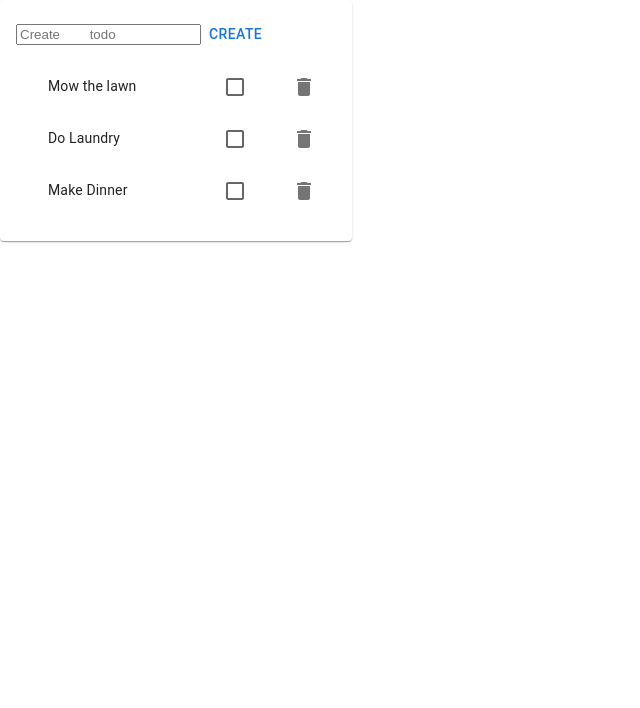
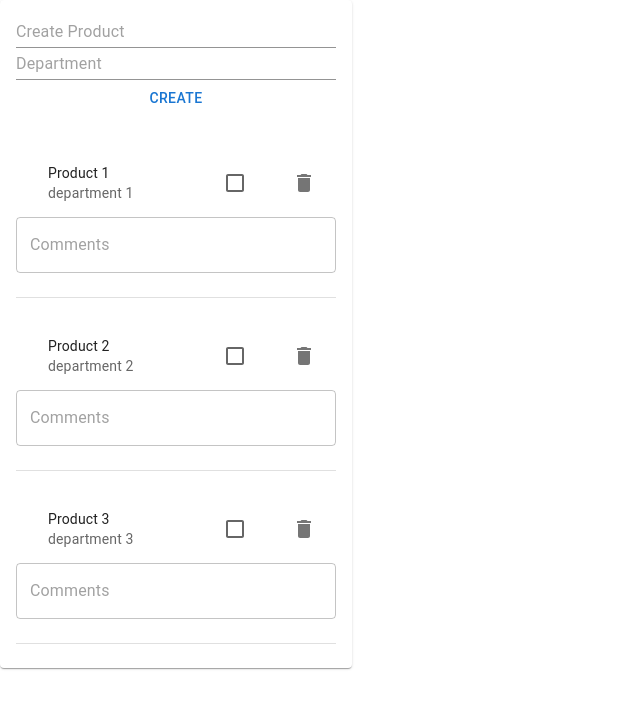
Before and after one commit to mcsandpunk/GROTE_frontend, a React (Create React App) app: page / in a window 1280 px wide. Shown: the top 708 px of the page, without its empty margins (0-640 px from the left). Built offline with nearby package versions, Linux system fonts and the light colour scheme.

Commit message:
updating dtos, components & pages to product model

```diff
--- a/src/App.jsx
+++ b/src/App.jsx
@@ -1,13 +1,13 @@
 import { Route, Routes } from "react-router-dom";
 import React from "react";
 import "./App.css";
-import TodoContainer from "./pages/TodoContainer";
+import Products from "./pages/Products";
 import Login from "./pages/login";
 
 const App = () => {
   return (
     <Routes>
-      <Route exact path="/" element={<TodoContainer />} />
+      <Route exact path="/" element={<Products />} />
       <Route exact path="/login" element={<Login />} />
     </Routes>
   );
--- /dev/null
+++ b/src/components/ProductInput.jsx
@@ -0,0 +1,41 @@
+import { Box, Button, Input } from "@mui/material";
+import React from "react";
+
+const ProductInput = ({ onCreate }) => {
+  const [product, setProduct] = React.useState("");
+  const [department, setDepartment] = React.useState("");
+
+  const handleSubmit = (e) => {
+    e.preventDefault();
+
+    if (!product) return alert("Please add a Product");
+
+    if (!department) return alert("Please add a Department");
+
+    onCreate({product, department});
+
+    setProduct("");
+    setDepartment("");
+  };
+
+  return (
+    <form onSubmit={handleSubmit}>
+        <Box display="flex" flexDirection="column">
+        <Input
+          type="text"
+          placeholder="Create Product"
+          value={product}
+          onChange={(e) => setProduct(e.target.value)}
+        />
+        <Input
+          type="text"
+          placeholder="Department"
+          value={department}
+          onChange={(e) => setDepartment(e.target.value)}
+        />
+        <Button onClick={handleSubmit}>Create</Button>
+    </Box>
+      </form>
+  );
+};
+export default ProductInput;
--- /dev/null
+++ b/src/components/ProductItem.jsx
@@ -0,0 +1,42 @@
+import { Delete } from "@mui/icons-material";
+import { Box, Button, Checkbox, IconButton, ListItem, ListItemButton, ListItemText, TextField } from "@mui/material";
+
+const ProductItem = (props) => {
+  const { productId, department, productName, onDelete, onToggle, checked } = props;
+  return (
+    <Box sx={{ display: "flex", flexDirection: "column", paddingY: "1.5rem" }}>
+      <Box sx={{ display: "flex" }}>
+        <ListItem
+          onClick={onToggle}
+          key={productId}
+          secondaryAction={
+            <Checkbox
+              key={productId}
+              edge="start"
+              checked={checked}
+            />
+          }
+        >
+          <Box width={"100%"}>
+            <ListItemButton>
+              <ListItemText id={productId} primary={productName} secondary={department} />
+            </ListItemButton>
+          </Box>
+        </ListItem>
+        <Button onClick={onDelete}>
+          <IconButton>
+            <Delete />
+          </IconButton>
+        </Button>
+      </Box>
+      <TextField
+        placeholder="Comments"
+        fullWidth
+        multiline
+        rows={1}
+        maxRows={4}
+      />
+    </Box>
+  );
+};
+export default ProductItem;
--- a/src/components/TodoInput.jsx
+++ /dev/null
@@ -1,28 +0,0 @@
-import { Button } from "@mui/material";
-import React from "react";
-
-const TodoInput = ({ createTodoItem }) => {
-  const handleSubmit = (e) => {
-    e.preventDefault();
-    if (value === "") {
-      return console.log("Please add something to-do");
-    }
-    createTodoItem(value);
-    setValue("");
-  };
-
-  const [value, setValue] = React.useState("");
-  return (
-    <form onSubmit={handleSubmit}>
-      <input
-        type="text"
-        placeholder="Create
-        todo"
-        value={value}
-        onChange={(e) => setValue(e.target.value)}
-      />
-      <Button onClick={handleSubmit}>Create</Button>
-    </form>
-  );
-};
-export default TodoInput;
--- a/src/components/TodoItem.jsx
+++ /dev/null
@@ -1,31 +0,0 @@
-import { Delete } from "@mui/icons-material";
-import { Box, Button, Checkbox, IconButton, ListItem, ListItemButton, ListItemText } from "@mui/material";
-
-const TodoItem = (props) => {
-  const { todoId, todoName, onDelete, onToggle, checked } = props;
-  return (
-    <Box sx={{ display: "flex" }}>
-      <ListItem
-        onClick={onToggle}
-        key={todoId}
-        secondaryAction={
-          <Checkbox
-            key={todoId}
-            edge="start"
-            checked={checked}
-          />
-        }
-      >
-        <ListItemButton>
-          <ListItemText id={todoId} primary={todoName} />
-        </ListItemButton>
-      </ListItem>
-      <Button onClick={onDelete}>
-        <IconButton>
-          <Delete />
-        </IconButton>
-      </Button>
-    </Box>
-  );
-};
-export default TodoItem;
--- a/src/pages/TodoContainer.jsx
+++ b/src/pages/Products.jsx
@@ -1,23 +1,24 @@
 import React from "react";
-import TodoInput from "../components/TodoInput";
-import TodoItem from "../components/TodoItem";
-import { List, Paper } from "@mui/material";
+import ProductInput from "../components/ProductInput";
+import ProductItem from "../components/ProductItem";
+import { Divider, List, Paper } from "@mui/material";
 
 const TodoContainer = () => {
   const [todoItems, setTodoItems] = React.useState([
-    { id: 0, todo: "Mow the lawn", complete: false },
-    { id: 1, todo: "Do Laundry", complete: false },
-    { id: 2, todo: "Make Dinner", complete: false },
+    { id: 0, product: "Product 1", department: "department 1", complete: false },
+    { id: 1, product: "Product 2", department: "department 2", complete: false },
+    { id: 2, product: "Product 3", department: "department 3", complete: false },
   ]);
 
   const [checked, setChecked] = React.useState([0]);
 
-  const handleOnCreate = (todo) => {
+  const handleOnCreate = (product) => {
     const newTodoItems = [
       ...todoItems,
       {
         id: todoItems.length,
-        todo,
+        product: product.product,
+        department: product.department,
         complete: false,
       },
     ];
@@ -41,19 +42,23 @@ const TodoContainer = () => {
 
   const TodoListItems = () =>
     todoItems.map((value, index) => (
-      <TodoItem
-        key={index}
-        todoId={value.id}
-        todoName={value.todo}
-        onDelete={() => handleOnDelete(index)}
-        onToggle={() => handleToggle(value)}
-        checked={checked.indexOf(value) !== -1}
-      />
+        <>
+            <ProductItem
+                key={index}
+                productId={value.id}
+                productName={value.product}
+                department={value.department}
+                onDelete={() => handleOnDelete(index)}
+                onToggle={() => handleToggle(value)}
+                checked={checked.indexOf(value) !== -1}
+            />
+            <Divider />
+        </>
     ));
 
   return (
     <Paper sx={{padding: '1rem', maxWidth: '25vw'}} elevation={1}>
-      <TodoInput createTodoItem={handleOnCreate} />
+      <ProductInput onCreate={handleOnCreate} />
       <List dense sx={{ width: "100%", bgcolor: "background.paper" }}>
         <TodoListItems />
       </List>
```
